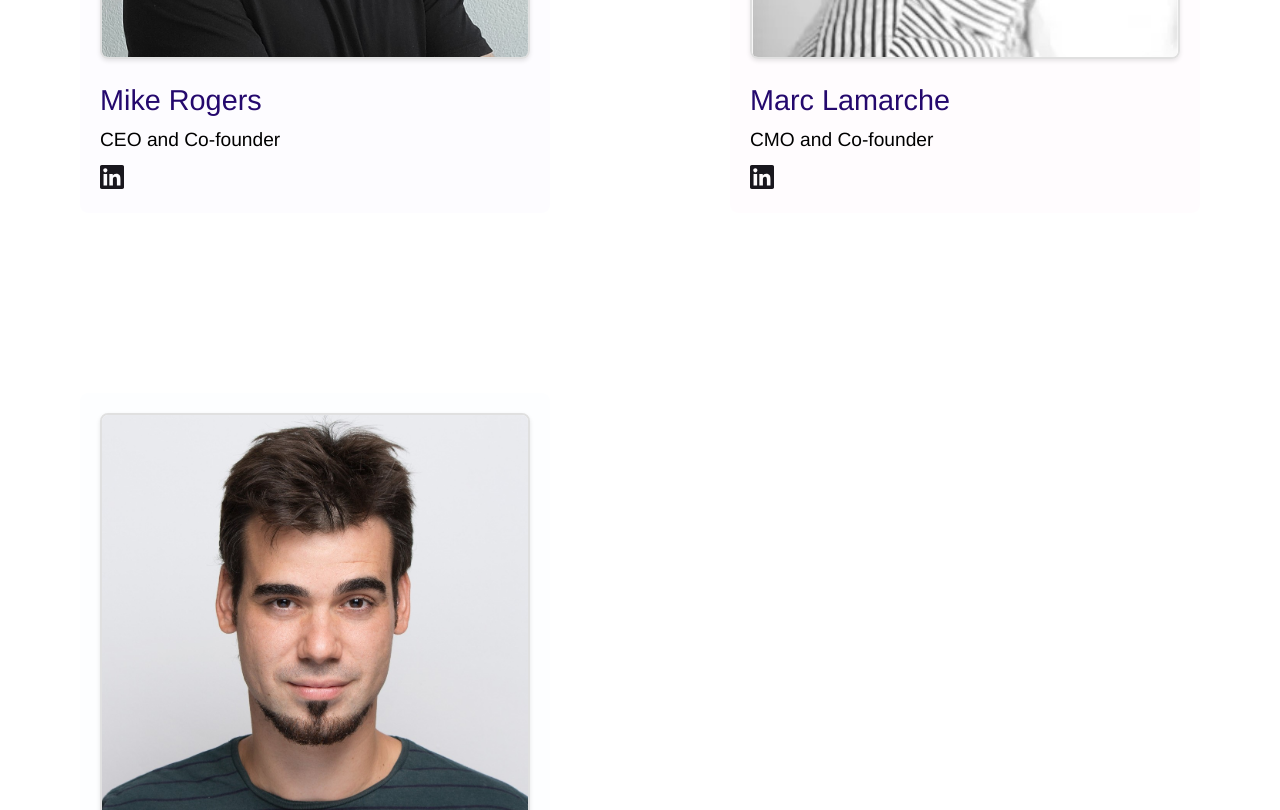
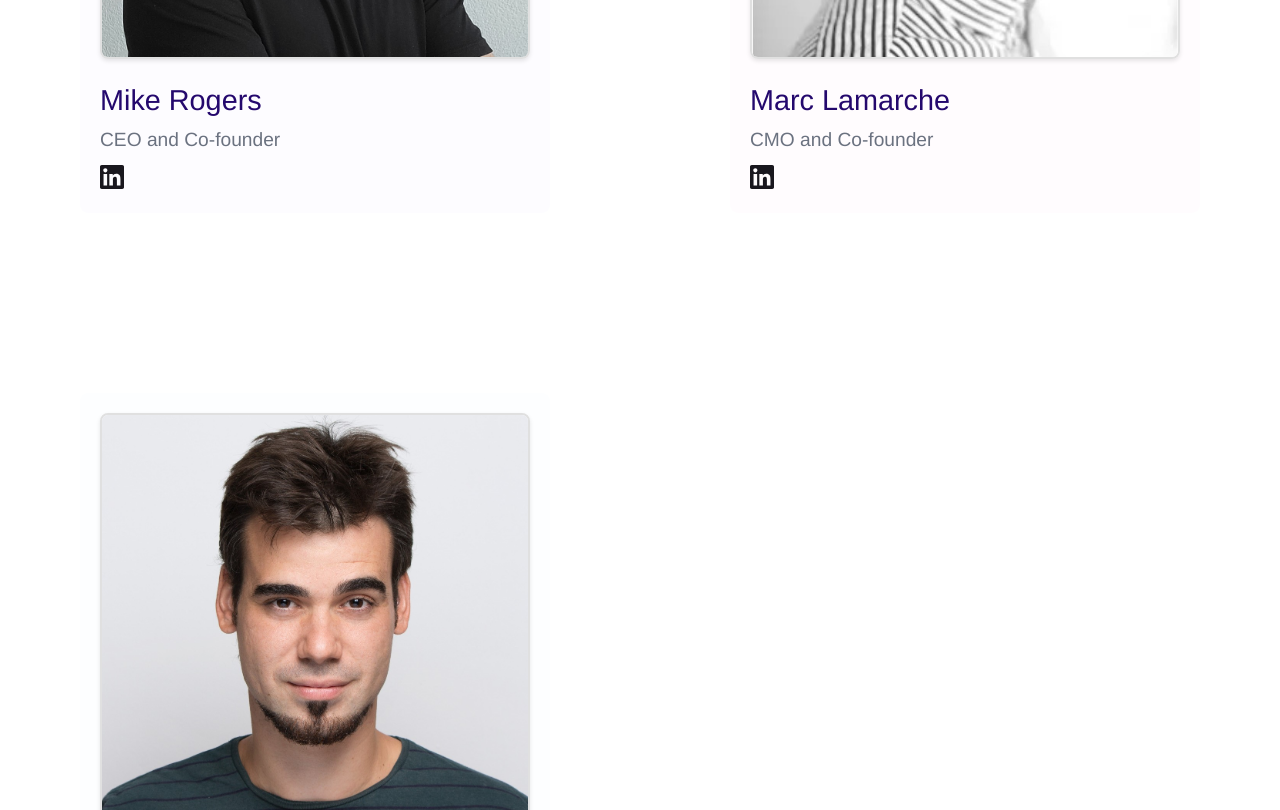
Before and after one commit to dani-beltran/lz-web, a Vue app: page / in a window 1280 px wide. Shown: the part 6720-7530 px from the top of the page. Built offline with nearby package versions, Linux system fonts and the light colour scheme.

Commit message:
refactor SectionFour component; add text-container class for team member details

```diff
--- a/src/components/SectionFour.vue
+++ b/src/components/SectionFour.vue
@@ -12,7 +12,7 @@
             alt="Team Member 1"
             class="item-image"
           />
-          <div>
+          <div class="text-container">
             <h3>Mike Rogers</h3>
             <p>CEO and Co-founder</p>
             <a href="https://www.linkedin.com/in/mike-a-rogers/" aria-label="LinkedIn">
@@ -26,7 +26,7 @@
             alt="Team Member 2"
             class="item-image"
           />
-          <div>
+          <div class="text-container">
             <h3>Marc Lamarche</h3>
             <p>CMO and Co-founder</p>
             <a href="https://www.linkedin.com/in/marclamarche/" aria-label="LinkedIn">
@@ -40,7 +40,7 @@
             alt="Team Member 3"
             class="item-image"
           />
-          <div>
+          <div class="text-container">
             <h3>Daniel Beltran</h3>
             <p>CTO and Co-founder</p>
             <a href="https://www.linkedin.com/in/daniellidonbeltran/" aria-label="LinkedIn">
@@ -93,6 +93,7 @@ export default {
   gap: 180px;
   width: 100%;
 }
+
 .grid-item {
   border-radius: 8px;
   padding: 20px;
@@ -109,6 +110,10 @@ export default {
   border: 2px solid #e0e0e0;
 }
 
+.text-container p {
+  color: #6b7280; /* Gray */
+}
+
 .linkedin-icon {
   width: 24px;
   height: 24px;
```
